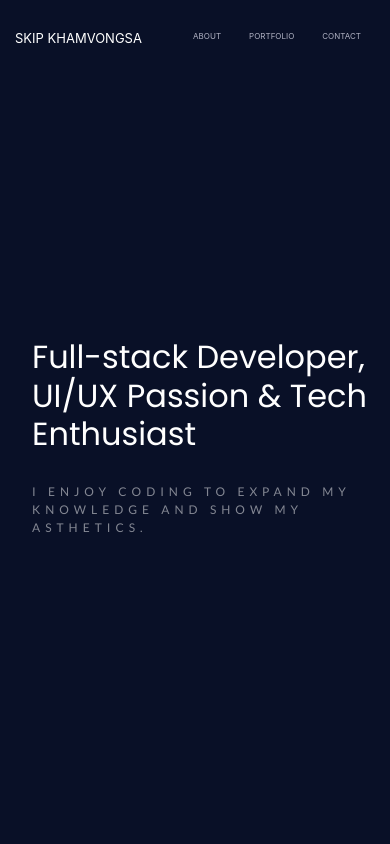
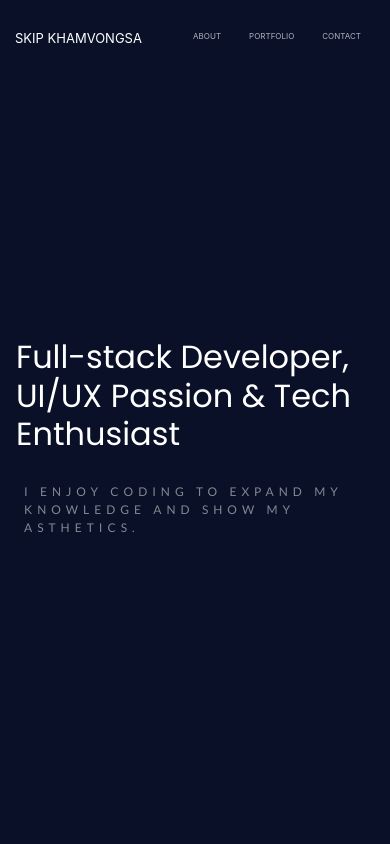
Before and after one commit to skip1113/Skips-Portfolio, a website: page index.html in a window 390 px wide. Shown: the top 844 px of the page. Drawn offline with nearby package versions, Linux system fonts and the light colour scheme.

Commit message:
Resized animated section for multiple iphones

```diff
--- a/scss/style.scss
+++ b/scss/style.scss
@@ -660,23 +660,23 @@ footer .social-icons a.button .icon.is-small {
 }
 @media screen and (max-width: 736px) {
   .animation-section .box .title h1 {
-    margin-left: 2rem;
+    margin-left: 1rem;
   }
   .animation-section .box .role p {
     margin-top: 4rem;
-    margin-left: 2rem;
+    margin-left: 1.5rem;
   }
   .animation-section .box .role .block {
-    margin-top: 2rem;
+    margin-top: 1rem;
   }
 }
 @media screen and (max-width: 1024px) {
   .animation-section .box .title h1 {
-    margin-left: 2rem;
+    margin-left: 1rem;
   }
   .animation-section .box .role p {
     margin-top: 2rem;
-    margin-left: 2rem;
+    margin-left: 1.5rem;
   }
 }
 @media screen and (max-width: 640px) {
```
Also changed, not shown: scss/style.css, 1 other file.
